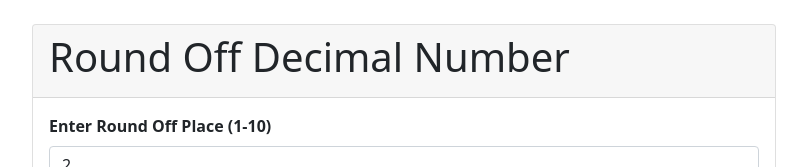
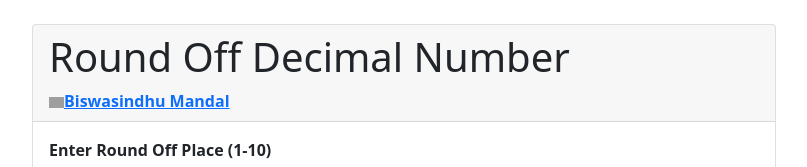
Before and after one commit to artbindu-app/roundoff_number, a plain HTML site: page index.html in a window 1280 px wide. Shown: the top 167 px of the page, without its empty margins (236-1043 px from the left). Drawn offline with nearby package versions, Linux system fonts and the light colour scheme; grey boxes are pictures that could not be loaded.

Commit message:
update docs

```diff
--- a/index.html
+++ b/index.html
@@ -20,7 +20,7 @@
         <div class="card">
             <div class="card-header">
                 <strong>
-                    <h1>Round Off Decimal Number</h1>
+                    <h1>Round Off Decimal Number</h1><a href="https://github.com/artbindu"><img width="15px" padding="1px" src="https://cdn.simpleicons.org/github"/>Biswasindhu Mandal</a>
                 </strong>
             </div>
             <div class="card-body">
```
